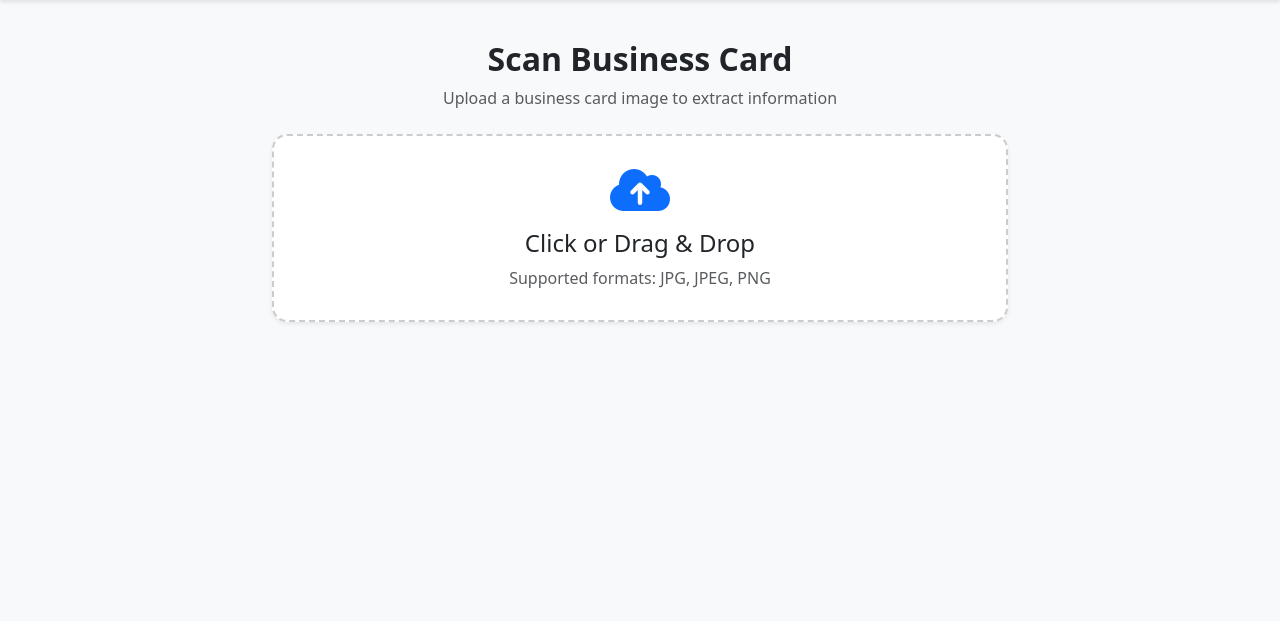
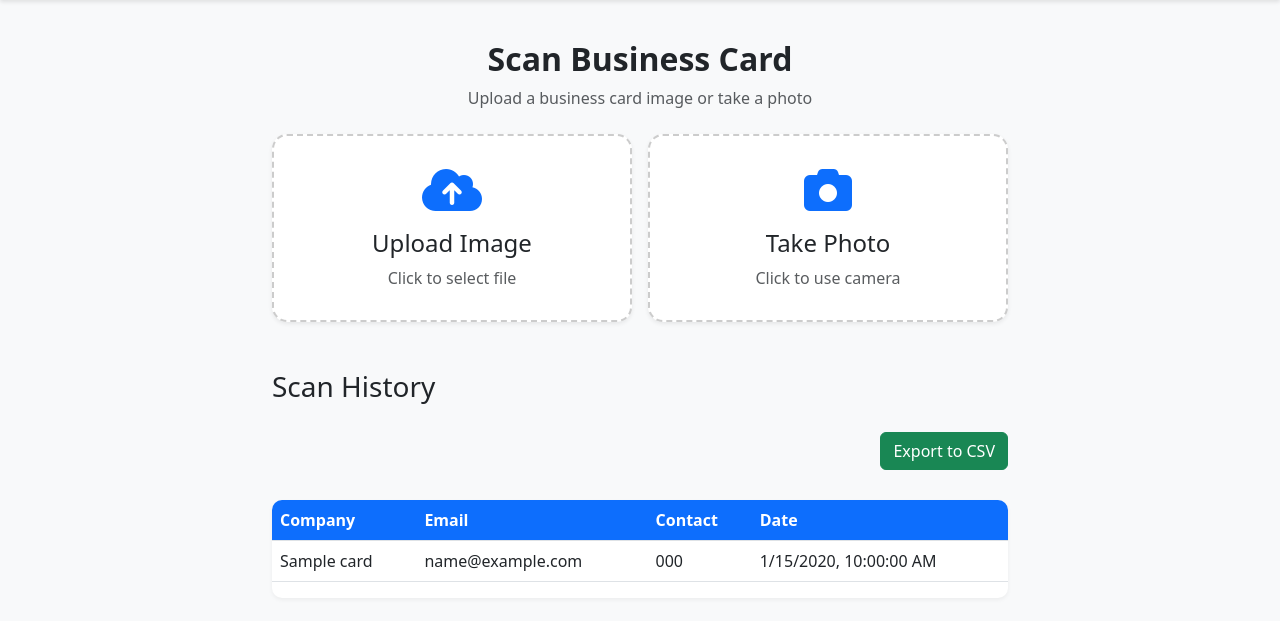
Before and after one commit to devarshiadi/OSX, a Flask app: page / in a window 1280 px wide. Shown: the part 56-677 px from the top of the page. Run offline with Flask 3, Linux system fonts and the light colour scheme; tables that the repository leaves empty hold one stand-in row (values such as "Sample post"); parts of the project's set-up code (start-up, migrations or seed data) failed here and were passed over; some libraries are stand-ins or nearby versions.

Commit message:
Update index.html

```diff
--- a/templates/index.html
+++ b/templates/index.html
@@ -99,8 +99,38 @@
 
         #errorAlert {
             border-radius: 10px;
+        }
+
+        .loading-spinner {
+            display: none;
+            width: 40px;
+            height: 40px;
+            margin: 20px auto;
+            border: 4px solid #f3f3f3;
+            border-top: 4px solid var(--primary-color);
+            border-radius: 50%;
+            animation: spin 1s linear infinite;
+        }
+
+        .history-table {
+            background: white;
+            border-radius: 10px;
+            box-shadow: 0 2px 4px rgba(0,0,0,0.05);
+            margin-top: 30px;
+        }
+
+        .history-table th {
+            background-color: var(--primary-color);
+            color: white;
+        }
+
+        .export-btn {
             margin-top: 20px;
-            animation: shake 0.5s ease;
+        }
+
+        @keyframes spin {
+            0% { transform: rotate(0deg); }
+            100% { transform: rotate(360deg); }
         }
 
         @media (max-width: 768px) {
@@ -146,23 +176,6 @@
             25% { transform: translateX(-10px); }
             75% { transform: translateX(10px); }
         }
-
-        /* Loading animation */
-        .loading-spinner {
-            display: none;
-            width: 40px;
-            height: 40px;
-            margin: 20px auto;
-            border: 4px solid #f3f3f3;
-            border-top: 4px solid var(--primary-color);
-            border-radius: 50%;
-            animation: spin 1s linear infinite;
-        }
-
-        @keyframes spin {
-            0% { transform: rotate(0deg); }
-            100% { transform: rotate(360deg); }
-        }
     </style>
 </head>
 <body>
@@ -197,17 +210,32 @@
             <div class="col-md-8">
                 <div class="text-center mb-4">
                     <h2 class="fw-bold">Scan Business Card</h2>
-                    <p class="text-muted">Upload a business card image to extract information</p>
+                    <p class="text-muted">Upload a business card image or take a photo</p>
                 </div>
 
-                <div class="upload-box mb-4 shadow-sm" onclick="document.getElementById('fileInput').click()">
+                <div class="row g-3 mb-4">
+                    <div class="col-md-6">
+                        <div class="upload-box shadow-sm h-100" onclick="document.getElementById('fileInput').click()">
                             <img src="" id="preview" class="card-preview rounded" style="display: none;">
                             <div id="uploadPrompt">
                                 <i class="fas fa-cloud-upload-alt upload-icon"></i>
-                        <h4 class="mb-2">Click or Drag & Drop</h4>
-                        <p class="text-muted mb-0">Supported formats: JPG, JPEG, PNG</p>
+                                <h4 class="mb-2">Upload Image</h4>
+                                <p class="text-muted mb-0">Click to select file</p>
                             </div>
-                    <input type="file" id="fileInput" accept=".jpg,.jpeg,.png" class="d-none">
+                            <input type="file" id="fileInput" accept="image/*" class="d-none">
+                        </div>
+                    </div>
+                    <div class="col-md-6">
+                        <div class="upload-box shadow-sm h-100" onclick="document.getElementById('cameraInput').click()">
+                            <img src="" id="cameraPreview" class="card-preview rounded" style="display: none;">
+                            <div id="cameraPrompt">
+                                <i class="fas fa-camera upload-icon"></i>
+                                <h4 class="mb-2">Take Photo</h4>
+                                <p class="text-muted mb-0">Click to use camera</p>
+                            </div>
+                            <input type="file" id="cameraInput" accept="image/*" capture="environment" class="d-none">
+                        </div>
+                    </div>
                 </div>
 
                 <div class="loading-spinner" id="loadingSpinner"></div>
@@ -243,6 +271,30 @@
 
                 <div class="alert alert-danger shadow-sm" id="errorAlert" style="display: none;">
                 </div>
+
+                <div class="history-section mt-5">
+                    <h3>Scan History</h3>
+                    <div class="d-flex justify-content-end">
+                        <a href="/export_csv" class="btn btn-success export-btn">
+                            <i class="bi bi-download"></i> Export to CSV
+                        </a>
+                    </div>
+                    <div class="table-responsive history-table">
+                        <table class="table table-hover">
+                            <thead>
+                                <tr>
+                                    <th>Company</th>
+                                    <th>Email</th>
+                                    <th>Contact</th>
+                                    <th>Date</th>
+                                </tr>
+                            </thead>
+                            <tbody id="historyTableBody">
+                                <!-- History items will be added here -->
+                            </tbody>
+                        </table>
+                    </div>
+                </div>
             </div>
         </div>
     </div>
@@ -254,25 +306,31 @@
 
     <script>
         const fileInput = document.getElementById('fileInput');
+        const cameraInput = document.getElementById('cameraInput');
         const preview = document.getElementById('preview');
+        const cameraPreview = document.getElementById('cameraPreview');
         const uploadPrompt = document.getElementById('uploadPrompt');
+        const cameraPrompt = document.getElementById('cameraPrompt');
         const resultCard = document.getElementById('resultCard');
         const errorAlert = document.getElementById('errorAlert');
         const loadingSpinner = document.getElementById('loadingSpinner');
 
-        fileInput.addEventListener('change', function(e) {
-            const file = e.target.files[0];
-            if (file) {
+        function handleFile(file, previewElement, promptElement) {
             // Show image preview
             const reader = new FileReader();
             reader.onload = function(e) {
-                    preview.src = e.target.result;
-                    preview.style.display = 'block';
-                    uploadPrompt.style.display = 'none';
+                previewElement.src = e.target.result;
+                previewElement.style.display = 'block';
+                promptElement.style.display = 'none';
             }
             reader.readAsDataURL(file);
 
-                // Upload and process the image
+            // Show loading spinner
+            loadingSpinner.style.display = 'block';
+            resultCard.style.display = 'none';
+            errorAlert.style.display = 'none';
+
+            // Process the image
             const formData = new FormData();
             formData.append('file', file);
 
@@ -296,20 +354,74 @@
 
                 resultCard.style.display = 'block';
                 errorAlert.style.display = 'none';
-                    loadingSpinner.style.display = 'none';
+                loadHistory(); // Reload history after new scan
             })
             .catch(error => {
                 errorAlert.textContent = error.message;
                 errorAlert.style.display = 'block';
                 resultCard.style.display = 'none';
+            })
+            .finally(() => {
                 loadingSpinner.style.display = 'none';
             });
+        }
 
-                // Show loading spinner
-                loadingSpinner.style.display = 'block';
-                loadingSpinner.innerHTML = '<img src="https://i.imgur.com/8mBjB77.gif">';
+        // Handle file upload
+        fileInput.addEventListener('change', function(e) {
+            const file = e.target.files[0];
+            if (file) {
+                handleFile(file, preview, uploadPrompt);
             }
         });
+
+        // Handle camera capture
+        cameraInput.addEventListener('change', function(e) {
+            const file = e.target.files[0];
+            if (file) {
+                handleFile(file, cameraPreview, cameraPrompt);
+            }
+        });
+
+        // Handle history button click
+        document.getElementById('historyBtn').addEventListener('click', function(e) {
+            e.preventDefault();
+            alert('History feature coming soon!');
+        });
+
+        // Handle help button click
+        document.getElementById('helpBtn').addEventListener('click', function(e) {
+            e.preventDefault();
+            alert('Need help? Contact support at support@cardscanner.com');
+        });
+
+        // Load history when page loads
+        window.addEventListener('load', function() {
+            loadHistory();
+        });
+
+        // Function to load history
+        function loadHistory() {
+            fetch('/history')
+                .then(response => response.json())
+                .then(data => {
+                    const tbody = document.getElementById('historyTableBody');
+                    tbody.innerHTML = '';
+
+                    data.forEach(item => {
+                        const row = document.createElement('tr');
+                        row.innerHTML = `
+                            <td>${item.companyName || '-'}</td>
+                            <td>${item.email || '-'}</td>
+                            <td>${item.contactNumber || '-'}</td>
+                            <td>${new Date(item.scanDate).toLocaleString()}</td>
+                        `;
+                        tbody.appendChild(row);
+                    });
+                })
+                .catch(error => {
+                    console.error('Error loading history:', error);
+                });
+        }
     </script>
 </body>
 </html>
```
Lines whose indentation alone changed are shown as unchanged.
